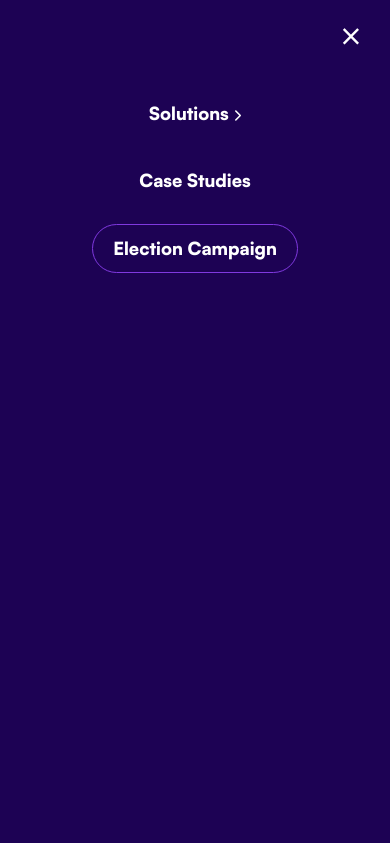
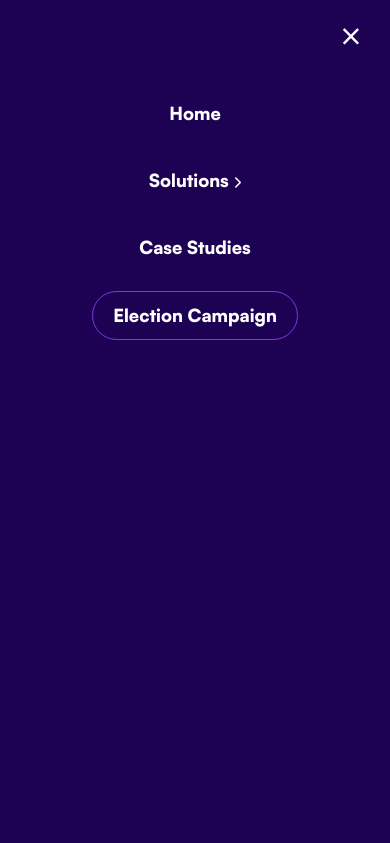
Before and after one commit to nishabukke/Election_Plus, a plain HTML site: page about.html in a window 390 px wide. Both pictures are taken after a click on the link 360 px from the left and 36 px from the top of the page. Shown: the top 843 px of the page. Drawn offline with nearby package versions, Linux system fonts and the light colour scheme.

Commit message:
added home tag to mobile version

```diff
--- a/about.html
+++ b/about.html
@@ -109,6 +109,7 @@
                 <button class="cross">&#735;</button>
             <div class="menu">
                 <ul>
+                    <li><a href="index.html">Home</a></li>
                 <li><a href="#" class="nav__submenu">Solutions <i class="fas fa-chevron-right"></i>
                     <ul class="nav__sub">
                         <li class="nav__item"><a class="sub__close" href="#"><i class="fas fa-chevron-left"></i> Back</a></li>
```
Also changed, not shown: blog-detail1.html (+1 -0 lines), blog-detail2.html (+1 -0 lines), blog-detail3.html (+1 -0 lines), contact.html (+1 -0 lines), creative-content.html (+1 -0 lines), index.html (+1 -0 lines), misscall.html (+1 -0 lines), portfolio-building.html (+1 -0 lines), resources.html (+1 -0 lines), sms-service.html (+1 -0 lines), social-promotion.html (+1 -0 lines), song.html (+1 -0 lines), talkshow.html (+1 -0 lines), vdoc.html (+1 -0 lines), 3 more files.
